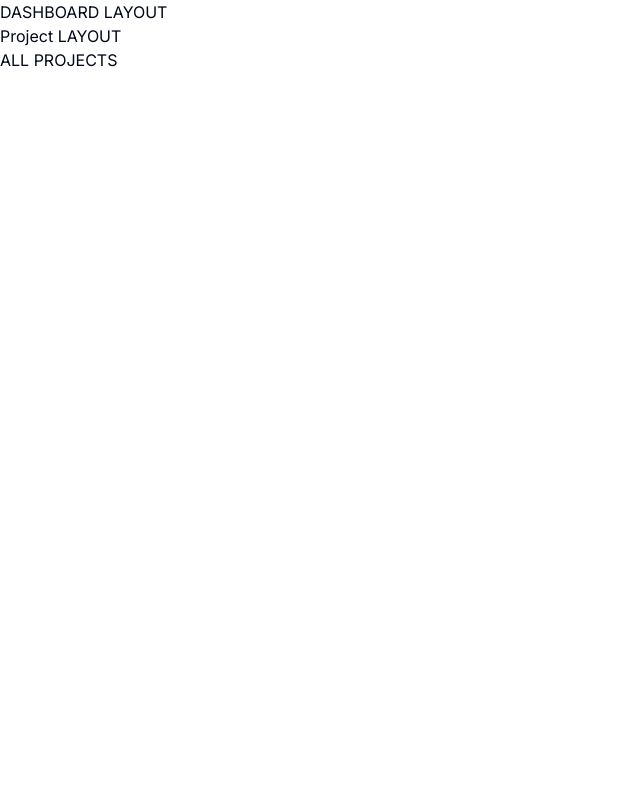
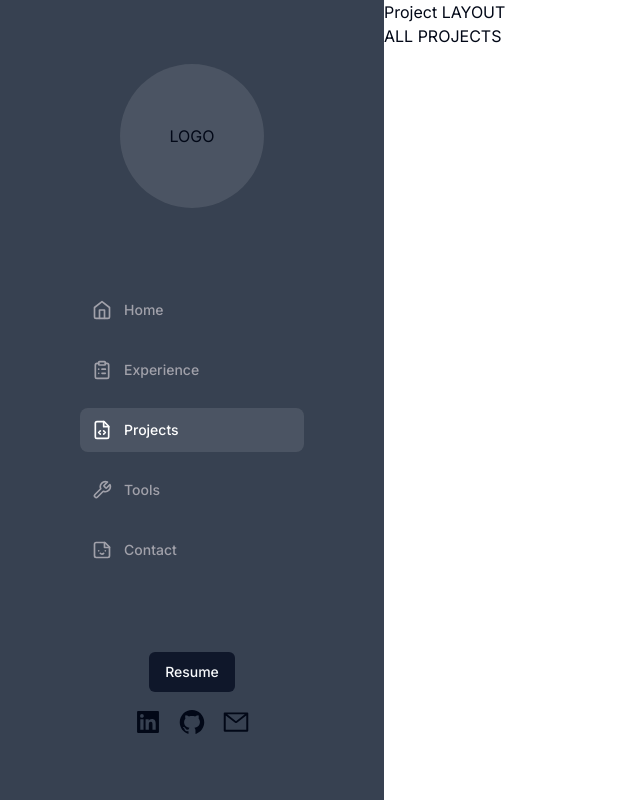
Before and after one commit to penguinboots/portfolio-v3, a Next.js app: page /projects in a window 1280 px wide. Shown: the whole page, without its empty margins (0-640 px from the left). Built offline with nearby package versions, Linux system fonts and the light colour scheme.

Commit message:
build sidebar

```diff
--- a/app/(dashboard)/layout.tsx
+++ b/app/(dashboard)/layout.tsx
@@ -1,8 +1,27 @@
+import Sidebar from "@/components/Sidebar";
+
 const DashboardLayout = ({ children }: { children: React.ReactNode }) => {
-  return <div>
-    <div>DASHBOARD LAYOUT</div>
-    {children}
-    </div>;
+  return (
+    <div className="h-full relative">
+      <div
+        className="
+        hidden
+        h-full
+        md:flex
+        md:w-72
+        lg:w-96
+        md:flex-col
+        md:fixed
+        md:inset-y-0
+        bg-gray-700"
+      >
+        <Sidebar />
+      </div>
+      <main className="md:pl-72 lg:pl-96">
+        {children}
+      </main>
+    </div>
+  );
 };
 
 export default DashboardLayout;
--- /dev/null
+++ b/components/Sidebar.tsx
@@ -0,0 +1,98 @@
+"use client";
+import { ClipboardList, FileCode, Home, Sticker, Wrench } from "lucide-react";
+import { usePathname } from "next/navigation";
+import { AiFillLinkedin, AiFillGithub, AiOutlineMail } from "react-icons/ai";
+
+import Link from "next/link";
+import { cn } from "@/lib/utils";
+import { Button } from "./ui/button";
+
+const routes = [
+  {
+    label: "Home",
+    icon: Home,
+    href: "/home",
+  },
+  {
+    label: "Experience",
+    icon: ClipboardList,
+    href: "/experience",
+  },
+  {
+    label: "Projects",
+    icon: FileCode,
+    href: "/projects",
+  },
+  {
+    label: "Tools",
+    icon: Wrench,
+    href: "/tools",
+  },
+  {
+    label: "Contact",
+    icon: Sticker,
+    href: "/contact",
+  },
+];
+
+const socials = [
+  {
+    label: "LinkedIn",
+    icon: AiFillLinkedin,
+    href: "",
+  },
+  {
+    label: "Github",
+    icon: AiFillGithub,
+    href: "",
+  },
+  {
+    label: "Email",
+    icon: AiOutlineMail,
+    href: "",
+  },
+];
+
+const Sidebar = () => {
+  const pathname = usePathname();
+  return (
+    <div className="flex flex-col items-center justify-evenly h-full">
+      <div className="bg-white/10 w-36 h-36 rounded-full self-center flex items-center justify-center">
+        <h1>LOGO</h1>
+      </div>
+      <div className="space-y-4 p-4 flex-col w-2/3">
+        {routes.map((route) => (
+          <Link
+            href={route.href}
+            key={route.href}
+            className={cn(
+              `
+              text-sm group flex p-3 w-full
+              justify-start font-medium cursor-pointer
+              hover:text-white hover:bg-white/10
+              rounded-lg transition`,
+              pathname === route.href
+                ? "text-white bg-white/10"
+                : "text-zinc-400"
+            )}
+          >
+            <route.icon className="h-5 w-5 mr-3" />
+            {route.label}
+          </Link>
+        ))}
+      </div>
+      <div className="space-y-4 flex flex-col items-center">
+        <Button>Resume</Button>
+        <div className="flex space-x-4">
+          {socials.map((social) => (
+            <Link href={social.href} key={social.href}>
+              <social.icon className="h-7 w-7" />
+            </Link>
+          ))}
+        </div>
+      </div>
+    </div>
+  );
+};
+
+export default Sidebar;
```
